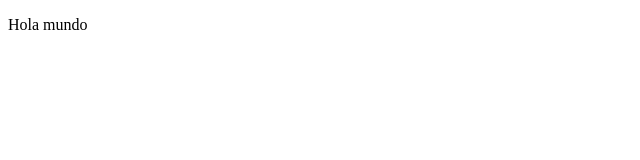
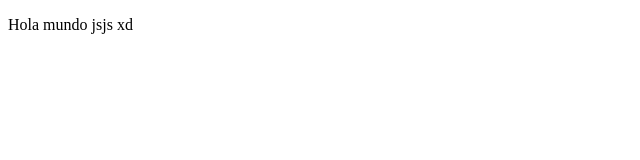
Before and after one commit to D4FM/proyectoDemoCursoPrework, a plain HTML site: page index.html in a window 1280 px wide. Shown: the full height of the page, 0-640 px from the left. Drawn offline with Linux system fonts and the light colour scheme.

Commit message:
Cambios agregamos mensaje

```diff
--- a/index.html
+++ b/index.html
@@ -8,7 +8,7 @@
 </head>
 <body>
     <p>
-        Hola mundo
+        Hola mundo jsjs xd
     </p>
 </body>
 </html>
```
